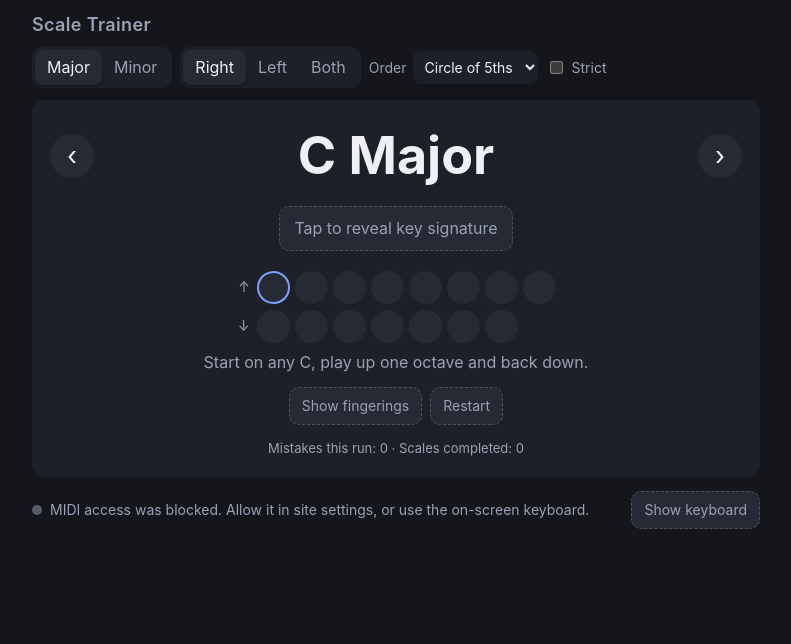
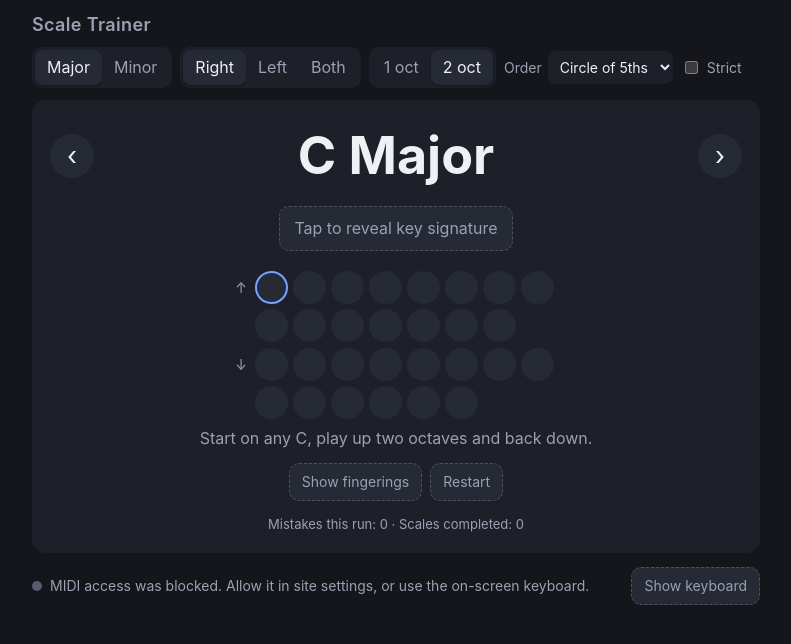
Before and after one commit to jmvilla2/scale-trainer, a plain HTML site: page index.html in a window 1280 px wide. Shown: the whole page, without its empty margins (244-1035 px from the left). Drawn offline with Linux system fonts and the light colour scheme.

Commit message:
Default to two-octave scales, with a 1/2 octave toggle
Two octaves is now the default (29 notes up and back down); the choice
is saved. Fingerings extend to two octaves with the correct thumb
crossing at the middle tonic, shown one table per octave. The on-screen
keyboard widens to C2-C6 for both hands over two octaves.

Co-Authored-By: Claude Opus 5.5 <noreply@anthropic.com>

```diff
--- a/index.html
+++ b/index.html
@@ -22,6 +22,10 @@
         <button data-val="right">Right</button>
         <button data-val="left">Left</button>
         <button data-val="both">Both</button>
+      </div>
+      <div class="seg" id="octSeg" role="radiogroup" aria-label="Octaves">
+        <button data-val="1">1 oct</button>
+        <button data-val="2">2 oct</button>
       </div>
       <label class="select">
         <span>Order</span>
--- a/js/app.js
+++ b/js/app.js
@@ -22,6 +22,7 @@ const settings = {
   order: store.get('order', 'fifths'),
   strict: store.get('strict', false),
   keyboard: store.get('keyboard', false),
+  octaves: store.get('octaves', 2),
 };
 const save = (k, v) => { settings[k] = v; store.set(k, v); };
 
@@ -43,7 +44,7 @@ function buildDeck(keepTonic) {
       [list[i], list[j]] = [list[j], list[i]];
     }
   } else if (settings.order === 'chromatic') {
-    list.sort((a, b) => buildKey(a, settings.mode).tonicPc - buildKey(b, settings.mode).tonicPc);
+    list.sort((a, b) => buildKey(a, settings.mode, 1).tonicPc - buildKey(b, settings.mode, 1).tonicPc);
   }
   deck = list;
   deckPos = Math.max(0, keepTonic ? deck.findIndex((d) => d.tonic === keepTonic) : 0);
@@ -59,7 +60,7 @@ function go(delta) {
 }
 
 function loadKey() {
-  key = buildKey(deck[deckPos], settings.mode);
+  key = buildKey(deck[deckPos], settings.mode, settings.octaves);
   advancing = false;
   $('card').classList.remove('success');
   $('keyName').textContent = key.title;
@@ -81,8 +82,9 @@ function resetRun(message) {
 
 function startMessage() {
   const start = prettyName(key.tonic);
-  if (settings.hand === 'both') return `Start on ${start} with both hands (an octave or more apart), up and back down.`;
-  return `Start on any ${start}, play up one octave and back down.`;
+  const span = settings.octaves === 2 ? 'two octaves' : 'one octave';
+  if (settings.hand === 'both') return `Start on ${start} with both hands (an octave or more apart), up ${span} and back down.`;
+  return `Start on any ${start}, play up ${span} and back down.`;
 }
 
 function handleNote(note, fromScreen) {
@@ -136,7 +138,7 @@ function completeStep(n) {
   run.pending.clear();
   renderProgress();
   if (run.step >= key.offsets.length) return success();
-  setMsg(run.step === 8 ? 'Top of the scale — now back down.' : '');
+  setMsg(run.step === key.upCount ? 'Top of the scale — now back down.' : '');
 }
 
 function hint(n) {
@@ -147,7 +149,7 @@ function hint(n) {
 function wrong(n) {
   kb?.flash(n, 'bad');
   run.mistakes++;
-  const dot = $('progress').querySelectorAll('.pdot')[Math.min(run.step, 14)];
+  const dot = $('progress').querySelectorAll('.pdot')[Math.min(run.step, key.offsets.length - 1)];
   if (dot) { dot.classList.remove('err'); void dot.offsetWidth; dot.classList.add('err'); }
   if (settings.strict) {
     resetRun(`Wrong note — start again from ${prettyName(key.tonic)}.`);
@@ -172,8 +174,9 @@ function success() {
 // ---------- rendering ----------
 function renderProgress(partial = false) {
   const el = $('progress');
-  el.innerHTML = '<div class="prow"><span class="arrow">↑</span></div><div class="prow"><span class="arrow">↓</span></div>';
-  const rows = el.querySelectorAll('.prow');
+  el.innerHTML = '<div class="prow"><span class="arrow">↑</span><div class="pdots"></div></div>'
+    + '<div class="prow"><span class="arrow">↓</span><div class="pdots"></div></div>';
+  const rows = el.querySelectorAll('.pdots');
   key.sequence.forEach((name, i) => {
     const d = document.createElement('div');
     d.className = 'pdot';
@@ -182,7 +185,7 @@ function renderProgress(partial = false) {
       d.classList.add('current');
       if (partial) d.classList.add('half');
     }
-    rows[i < 8 ? 0 : 1].appendChild(d);
+    rows[i < key.upCount ? 0 : 1].appendChild(d);
   });
   renderStats();
 }
@@ -191,11 +194,19 @@ function renderFingerings() {
   const showRH = settings.hand !== 'left';
   const showLH = settings.hand !== 'right';
   const cells = (arr) => arr.map((x) => `<td>${x}</td>`).join('');
-  let html = `<table><tbody>
-    <tr class="notes"><th></th>${cells(key.octaveNotes)}</tr>`;
-  if (showRH) html += `<tr><th>RH</th>${cells(key.fingering.rh)}</tr>`;
-  if (showLH) html += `<tr><th>LH</th>${cells(key.fingering.lh)}</tr>`;
-  html += `</tbody></table><p class="note">Ascending shown; use the same fingers in reverse on the way down. 1 = thumb.</p>`;
+  // One table per octave so it fits on a phone; octave 2 continues from octave 1.
+  let html = '';
+  for (let o = 0; o < key.octaves; o++) {
+    const from = o === 0 ? 0 : 7 * o + 1;
+    const to = 7 * (o + 1) + 1;
+    const sl = (arr) => arr.slice(from, to);
+    if (key.octaves > 1) html += `<div class="oct-label">Octave ${o + 1}</div>`;
+    html += `<table><tbody><tr class="notes"><th></th>${cells(sl(key.upNotes))}</tr>`;
+    if (showRH) html += `<tr><th>RH</th>${cells(sl(key.fingering.rh))}</tr>`;
+    if (showLH) html += `<tr><th>LH</th>${cells(sl(key.fingering.lh))}</tr>`;
+    html += '</tbody></table>';
+  }
+  html += `<p class="note">Ascending shown; use the same fingers in reverse on the way down. 1 = thumb.</p>`;
   $('fingerings').innerHTML = html;
 }
 
@@ -210,9 +221,9 @@ function renderStats() {
 }
 
 function renderSettings() {
-  for (const [segId, k] of [['modeSeg', 'mode'], ['handSeg', 'hand']]) {
+  for (const [segId, k] of [['modeSeg', 'mode'], ['handSeg', 'hand'], ['octSeg', 'octaves']]) {
     for (const b of $(segId).querySelectorAll('button')) {
-      const on = b.dataset.val === settings[k];
+      const on = b.dataset.val === String(settings[k]);
       b.classList.toggle('on', on);
       b.setAttribute('aria-checked', on);
       b.setAttribute('role', 'radio');
@@ -224,13 +235,20 @@ function renderSettings() {
 
 // ---------- keyboard ----------
 let kb = null;
+let kbRange = '';
+// Both hands over two octaves needs C2–C6; everything else fits in C3–C6.
+function buildKeyboard() {
+  const low = settings.hand === 'both' && settings.octaves === 2 ? 36 : 48;
+  const range = `${low}-84`;
+  if (kb && range === kbRange) return;
+  kbRange = range;
+  kb = createKeyboard($('keyboard'), { low, high: 84, onPress: (n) => handleNote(n, true) });
+}
 function setKeyboardVisible(show) {
   save('keyboard', show);
   $('kbWrap').hidden = !show;
   $('kbBtn').textContent = show ? 'Hide keyboard' : 'Show keyboard';
-  if (show && !kb) {
-    kb = createKeyboard($('keyboard'), { low: 48, high: 84, onPress: (n) => handleNote(n, true) });
-  }
+  if (show) buildKeyboard();
   if (show) {
     // Center on middle C.
     const w = $('kbWrap');
@@ -268,6 +286,15 @@ function bind() {
     renderSettings();
     renderFingerings();
     resetRun();
+    if (!$('kbWrap').hidden) setKeyboardVisible(true);
+  });
+  $('octSeg').addEventListener('click', (e) => {
+    const v = Number(e.target.dataset?.val);
+    if (!v || v === settings.octaves) return;
+    save('octaves', v);
+    renderSettings();
+    loadKey();
+    if (!$('kbWrap').hidden) setKeyboardVisible(true);
   });
   $('orderSel').addEventListener('change', (e) => {
     save('order', e.target.value);
--- a/js/keyboard.js
+++ b/js/keyboard.js
@@ -12,6 +12,7 @@ export function createKeyboard(container, { low = 48, high = 84, onPress }) {
   const whites = [];
   for (let n = low; n <= high; n++) if (!BLACK.has(n % 12)) whites.push(n);
   const whiteW = 100 / whites.length;
+  wrap.style.minWidth = `${whites.length * 29}px`;
   const keys = new Map();
 
   let whiteIndex = 0;
--- a/js/theory.js
+++ b/js/theory.js
@@ -55,7 +55,7 @@ export function prettyName(name) {
 }
 
 /** Build everything the app needs for one key. */
-export function buildKey(def, mode) {
+export function buildKey(def, mode, octaves = 2) {
   const letter = def.tonic[0];
   const acc = def.tonic.slice(1);
   const alter = (acc.match(/#/g) || []).length - (acc.match(/b/g) || []).length;
@@ -73,22 +73,49 @@ export function buildKey(def, mode) {
   const sharps = notes.filter((n) => n.includes('♯')).length;
   const flats = notes.filter((n) => n.includes('♭')).length;
 
-  // Up one octave and back down: 15 notes.
-  const up = [...pattern, 12];
-  const offsets = [...up, ...up.slice(0, -1).reverse()];
-  const degrees = [0, 1, 2, 3, 4, 5, 6, 7, 6, 5, 4, 3, 2, 1, 0];
+  // Up N octaves and back down (1 octave = 15 notes, 2 octaves = 29).
+  const upCount = 7 * octaves + 1;
+  const upDegrees = Array.from({ length: upCount }, (_, i) => i);
+  const upOffsets = upDegrees.map((i) => pattern[i % 7] + 12 * Math.floor(i / 7));
+  const offsets = [...upOffsets, ...upOffsets.slice(0, -1).reverse()];
+  const degrees = [...upDegrees, ...upDegrees.slice(0, -1).reverse()];
   const sequence = degrees.map((d) => notes[d % 7]);
 
   return {
     tonic: def.tonic,
     tonicPc,
     mode,
+    octaves,
+    upCount,
     title: `${prettyName(def.tonic)} ${mode === 'major' ? 'Major' : 'Minor'}`,
     notes,                      // 7 spelled notes
-    octaveNotes: [...notes, notes[0]],
-    sequence,                   // 15 spelled notes, up then down
-    offsets,                    // 15 semitone offsets from the starting tonic
+    upNotes: upDegrees.map((d) => notes[d % 7]),
+    sequence,                   // spelled notes, up then down
+    offsets,                    // semitone offsets from the starting tonic
     signature: sharps ? { type: 'sharp', count: sharps } : { type: 'flat', count: flats },
-    fingering: { rh: def.rh.split('').map(Number), lh: def.lh.split('').map(Number) },
+    fingering: {
+      rh: extendFingering(def.rh, octaves, 'rh'),
+      lh: extendFingering(def.lh, octaves, 'lh'),
+    },
   };
 }
+
+/**
+ * Extend a one-octave fingering (8 digits) to N octaves.
+ * RH repeats the first 7 fingers per octave and ends on the last finger
+ * (C major: 1231234 1231234 5). LH keeps its starting finger, then repeats
+ * fingers 2–8 per octave (C major: 5 4321321 4321321), so the thumb crosses
+ * correctly at each middle tonic.
+ */
+function extendFingering(str, octaves, hand) {
+  const f = str.split('').map(Number);
+  const out = [];
+  if (hand === 'rh') {
+    for (let o = 0; o < octaves; o++) out.push(...f.slice(0, 7));
+    out.push(f[7]);
+  } else {
+    out.push(f[0]);
+    for (let o = 0; o < octaves; o++) out.push(...f.slice(1));
+  }
+  return out;
+}
--- a/styles.css
+++ b/styles.css
@@ -62,9 +62,9 @@ main { max-width: 760px; margin: 0 auto; padding: 8px 16px 24px; }
 .keysig-label { color: var(--muted); font-size: 13px; margin-top: 4px; }
 
 .progress { display: flex; flex-direction: column; align-items: center; gap: 6px; margin: 20px 0 6px; }
-.prow { display: flex; gap: 5px; align-items: center; }
-.prow .arrow { width: 16px; color: var(--muted); font-size: 14px; }
-.prow:last-child { margin-right: 39px; }
+.prow { display: flex; gap: 6px; align-items: flex-start; width: 100%; justify-content: center; }
+.pdots { display: flex; flex-wrap: wrap; gap: 5px; justify-content: flex-start; max-width: calc(8 * 38px); }
+.prow .arrow { width: 16px; color: var(--muted); font-size: 14px; line-height: 33px; }
 .pdot {
   width: 33px; height: 33px; border-radius: 50%;
   background: var(--panel-2); display: grid; place-items: center;
@@ -92,6 +92,7 @@ main { max-width: 760px; margin: 0 auto; padding: 8px 16px 24px; }
 .fingerings th { color: var(--muted); font-weight: 600; text-align: right; }
 .fingerings tr.notes td { font-weight: 700; border-bottom: 1px solid #ffffff20; }
 .fingerings td { font-variant-numeric: tabular-nums; font-size: 18px; }
+.fingerings .oct-label { color: var(--muted); font-size: 12px; text-transform: uppercase; letter-spacing: .06em; margin: 10px 0 2px; }
 .fingerings .note { color: var(--muted); font-size: 13px; margin: 8px 0 0; }
 
 .stats { color: var(--muted); font-size: 13px; margin: 14px 0 0; }
@@ -103,7 +104,7 @@ main { max-width: 760px; margin: 0 auto; padding: 8px 16px 24px; }
 .midi.connected .dot { background: var(--good); box-shadow: 0 0 8px var(--good); }
 
 .kb-scroll { overflow-x: auto; border-radius: 10px; -webkit-overflow-scrolling: touch; }
-.kb { position: relative; height: 170px; min-width: 640px; touch-action: none; user-select: none; -webkit-user-select: none; }
+.kb { position: relative; height: 170px; touch-action: none; user-select: none; -webkit-user-select: none; }
 .key { position: absolute; top: 0; border: 0; padding: 0; }
 .key.white {
   height: 100%; background: #f7f7f2; border-right: 1px solid #bbb;
@@ -115,7 +116,3 @@ main { max-width: 760px; margin: 0 auto; padding: 8px 16px 24px; }
 .key.bad { background: var(--bad) !important; }
 
 [hidden] { display: none !important; }
-
-@media (min-width: 700px) {
-  .kb { min-width: 0; }
-}
--- a/sw.js
+++ b/sw.js
@@ -1,5 +1,5 @@
 // Network-first with offline fallback, so updates show up right away.
-const CACHE = 'scale-trainer-v1';
+const CACHE = 'scale-trainer-v2';
 const FILES = ['./', 'index.html', 'styles.css', 'manifest.webmanifest',
   'js/app.js', 'js/theory.js', 'js/keysig.js', 'js/keyboard.js', 'js/audio.js', 'js/midi.js',
   'icons/icon.svg', 'icons/icon-192.png', 'icons/icon-512.png'];
```
